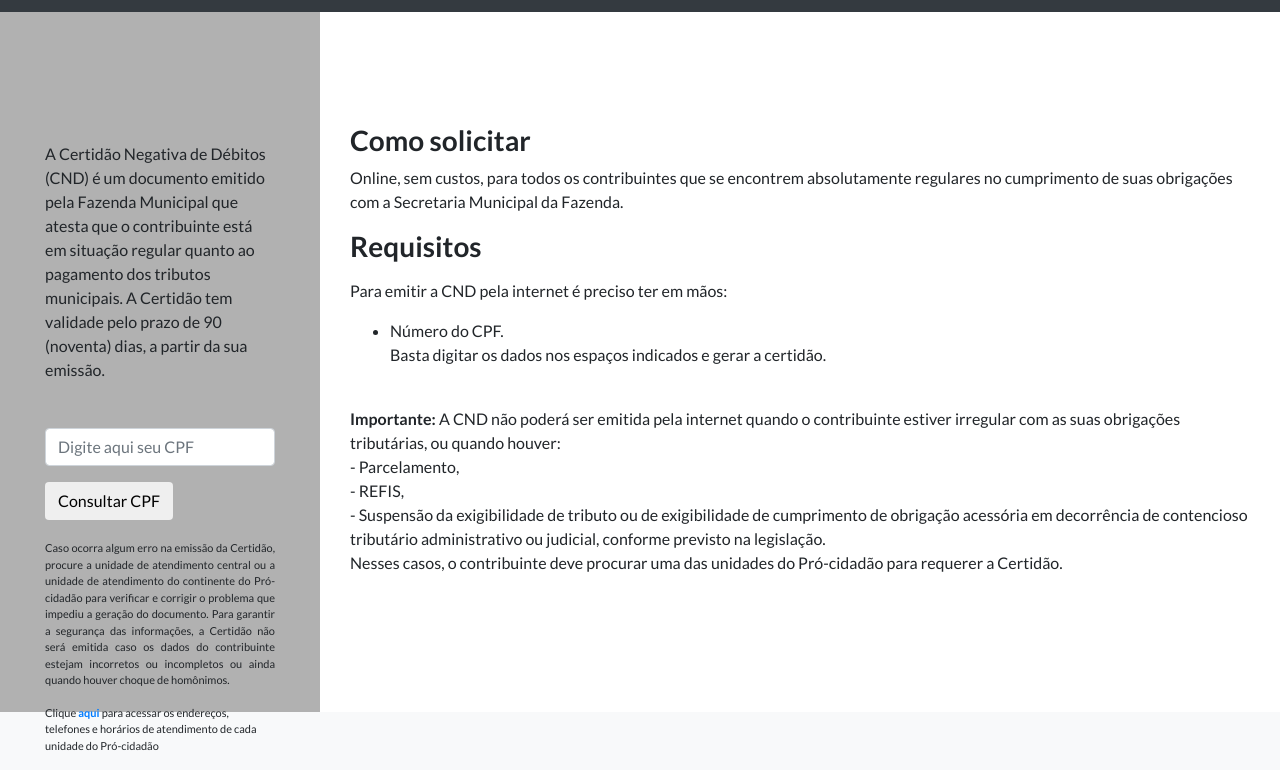
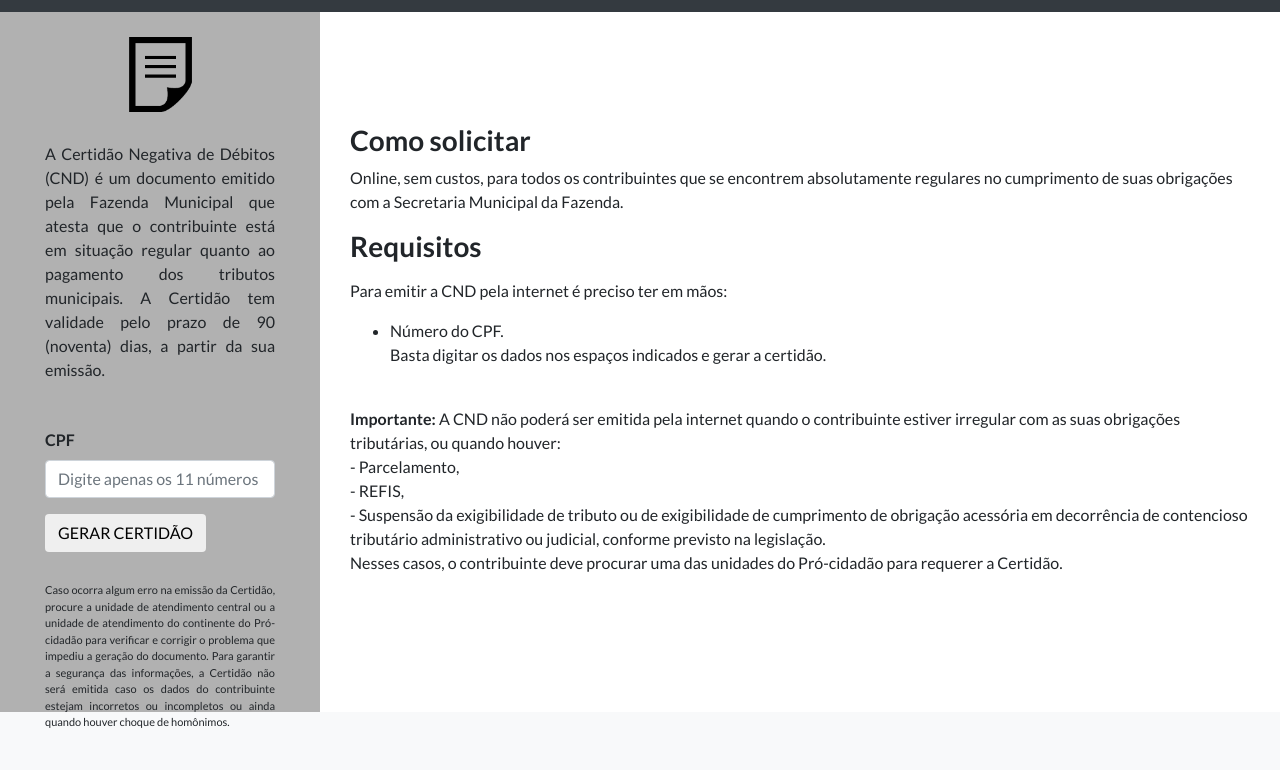
Before and after one commit to JackDaniells/pmf-usabilidade, a website: page pages/negativa-debito.html in a window 1280 px wide. Shown: the part 68-838 px from the top of the page. Drawn offline with Linux system fonts and the light colour scheme.

Commit message:
Mudanças e correções

```diff
--- a/css/consultas.css
+++ b/css/consultas.css
@@ -11,7 +11,8 @@
 }
 
 .note-icon {
-  height: 100px;
+  height: 75px;
+  margin-top: 25px;
   background-size: 75px;
   background-repeat: no-repeat;
   background-position: center;
@@ -31,6 +32,5 @@
 
 .sub-text-menu {
   padding: 30px;
-  padding-top: 20px;
   font-size: 11px;
 }
--- a/pages/negativa-debito.html
+++ b/pages/negativa-debito.html
@@ -32,10 +32,10 @@
   <nav class="navbar navbar-light bg-dark static-top" style="height:80px">
     <div class="container">
       <div align="left">
-        <a href="../index.html" class="header-text">
+        <a href="../pages/consultas.html" class="header-text">
           <i class="icon-arrow-left"></i>Voltar</a>
       </div>
-      <h3 class="header-text">Consultas</h3>
+      <h3 class="header-text">Certidão Negativa de Débito</h3>
       <div></div>
     </div>
   </nav>
@@ -44,7 +44,7 @@
   <section class="height-700">
     <div class="left-menu float-left col-md-3 height-700">
       <div class="note-icon" style="background-image: url('../img/note-icon.png');"></div>
-      <div class="menu-text">
+      <div class="menu-text text-justify">
         <p>
           A Certidão Negativa de Débitos (CND) é um documento emitido pela Fazenda Municipal que atesta que o contribuinte está em
           situação regular quanto ao pagamento dos tributos municipais. A Certidão tem validade pelo prazo de 90 (noventa)
@@ -54,26 +54,19 @@
 
       <form class="form-left-menu">
         <div class="form-group">
-          <input type="text" class="form-control" placeholder="Digite aqui seu CPF">
+          <label for="cpf" class="font-weight-bold">CPF</label>
+          <input id="cpf" type="text" class="form-control" placeholder="Digite apenas os 11 números">
         </div>
-        <button type="submit" class="btn btn-default">Consultar CPF</button>
+        <button type="submit" class="btn btn-default text-uppercase">Gerar Certidão</button>
       </form>
 
-      <div class="sub-text-menu">
-        <p style="text-align:justify;">
+      <div class="sub-text-menu text-justify">
+        <p>
           Caso ocorra algum erro na emissão da Certidão, procure a unidade de atendimento central ou a unidade de atendimento do continente
           do Pró-cidadão para verificar e corrigir o problema que impediu a geração do documento. Para garantir a segurança
           das informações, a Certidão não será emitida caso os dados do contribuinte estejam incorretos ou incompletos ou
           ainda quando houver choque de homônimos.
         </p>
-        <p>
-          Clique
-          <a href="http://www.pmf.sc.gov.br/receita/cnd/_mais_informacoes/mais_informacoes.php" target="_parent">
-            <b>aqui</b>
-          </a>
-          para acessar os endereços, telefones e horários de atendimento de cada unidade do Pró-cidadão
-        </p>
-
       </div>
     </div>
 
```
Also changed, not shown: img/note-icon.png (added).
